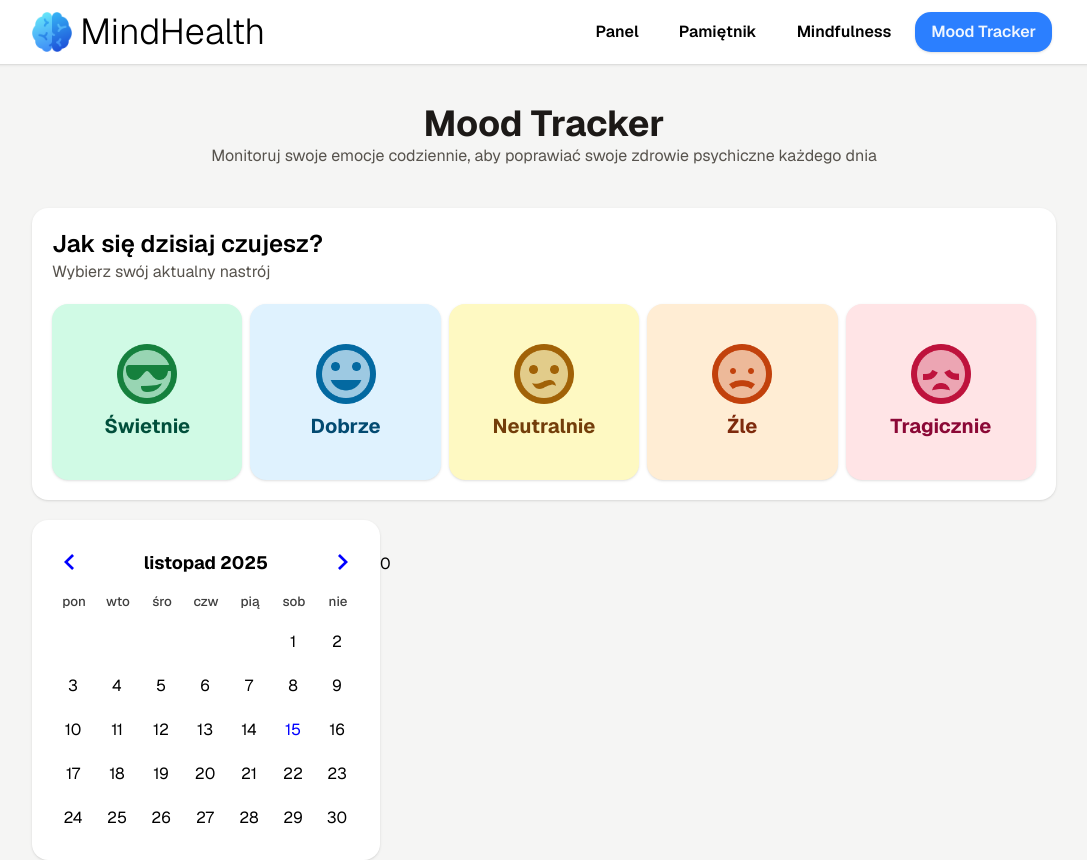
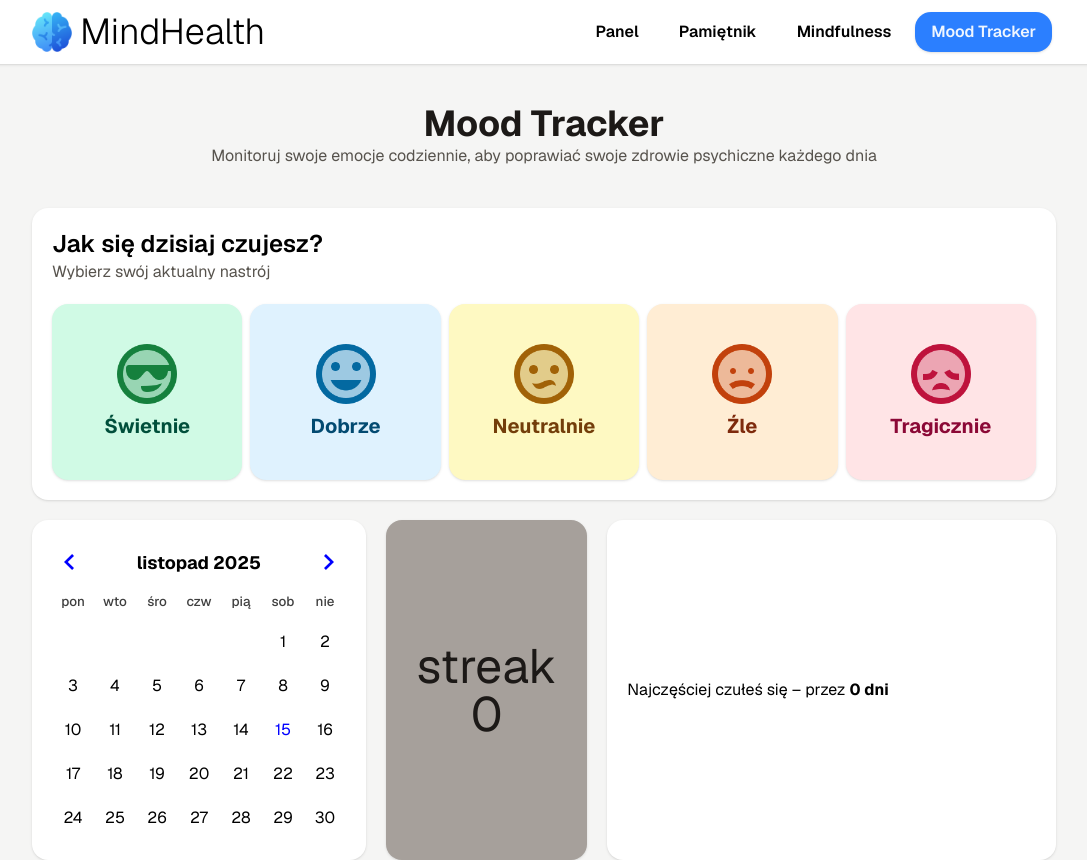
Before and after one commit to OKE225/MindHealth, a React (Vite) app in the folder client/: page /application/mood-tracker in a window 1280 px wide. Shown: the whole page, without its empty margins (96-1183 px from the left). Built offline with nearby package versions, Linux system fonts and the light colour scheme.

Commit message:
Create statistics for mood tracker

```diff
--- a/client/src/components/CalendarMood.tsx
+++ b/client/src/components/CalendarMood.tsx
@@ -67,7 +67,7 @@ const CalendarMood = () => {
   };
 
   return (
-    <div className="bg-white inline-block mt-5 p-5 shadow rounded-2xl">
+    <div className="bg-white inline-block p-5 shadow rounded-2xl">
       <DayPicker
         modifiers={modifiers}
         modifiersClassNames={modifiersClassNames}
--- a/client/src/components/MoodStatistics.tsx
+++ b/client/src/components/MoodStatistics.tsx
@@ -1,36 +1,23 @@
+import { useEffect, useState } from "react";
+import { isMoodTodaySelected } from "../utils/isMoodTodaySelected";
+import { calculateMoodStreak } from "../utils/calculateMoodStreak";
+
 interface MoodEntry {
   date: string;
   mood: string;
 }
 
 const MoodStatistics = () => {
-  const storedMoods = localStorage.getItem("moods");
-  if (!storedMoods) return 0;
+  const [streak, setStreak] = useState<number>(0);
+  const [isTodayCheck, setIsTodayCheck] = useState<boolean>(false);
 
-  const parseMoods = JSON.parse(storedMoods);
+  const storedMoods = localStorage.getItem("moods") || "[]";
+  const parseMoods: MoodEntry[] = JSON.parse(storedMoods);
 
-  const calculateStreak = () => {
-    const sortedMoods = parseMoods.sort(
-      (a: MoodEntry, b: MoodEntry) =>
-        new Date(b.date).getTime() - new Date(a.date).getTime()
-    );
-
-    let streak = 0;
-    const currentDate = new Date();
-
-    for (const entry of sortedMoods) {
-      const expectedDate = currentDate.toISOString().substring(0, 10);
-
-      if (entry.date === expectedDate) {
-        streak++;
-        currentDate.setDate(currentDate.getDate() - 1);
-      } else if (entry.date < expectedDate) {
-        break;
-      }
-    }
-
-    return streak;
-  };
+  useEffect(() => {
+    setIsTodayCheck(isMoodTodaySelected(parseMoods));
+    setStreak(calculateMoodStreak(parseMoods));
+  }, [parseMoods]);
 
   const calculateMostFrequentMood = () => {
     const moodsCount: { [key: string]: number } = {};
@@ -52,17 +39,32 @@ const MoodStatistics = () => {
     return { moodName: maxMood, count: maxCount };
   };
 
-  const streak = calculateStreak();
   const mostFrequentMood = calculateMostFrequentMood();
 
   return (
-    <div>
-      <p>{streak}</p>
-      <p>
-        {mostFrequentMood.count} - {mostFrequentMood.moodName}
-      </p>
-      {/* Najwięcej razy czułeś się np. Źle - przez np 3 dni */}
-    </div>
+    <>
+      <div
+        className={`flex flex-col w-[30%] justify-center ml-5 text-center rounded-2xl shadow p-5 ${
+          isTodayCheck
+            ? "bg-amber-400 text-amber-900"
+            : "bg-stone-400 text-stone-900"
+        }`}>
+        <p className="text-5xl">streak</p>
+        <p className="text-5xl">{streak}</p>
+        {/* <p>ICON</p> */}
+      </div>
+
+      <div className="bg-white w-[70%] flex flex-col justify-center p-5 ml-5 rounded-2xl shadow">
+        <p className="">
+          Najczęściej czułeś się <strong>{mostFrequentMood.moodName}</strong> –
+          przez{" "}
+          <strong>
+            {mostFrequentMood.count}{" "}
+            {mostFrequentMood.count === 1 ? "dzień" : "dni"}
+          </strong>
+        </p>
+      </div>
+    </>
   );
 };
 
--- a/client/src/pages/MoodTrackerPage.tsx
+++ b/client/src/pages/MoodTrackerPage.tsx
@@ -17,8 +17,10 @@ const MoodTrackerPage = () => {
         />
 
         <SelectYourMood />
-        <CalendarMood />
-        <MoodStatistics />
+        <span className="flex mt-5">
+          <CalendarMood />
+          <MoodStatistics />
+        </span>
       </main>
     </div>
   );
--- /dev/null
+++ b/client/src/utils/calculateMoodStreak.ts
@@ -0,0 +1,49 @@
+interface MoodEntry {
+  date: string;
+  mood: string;
+}
+
+export const calculateMoodStreak = (moods: MoodEntry[]) => {
+  if (moods.length === 0) {
+    return 0;
+  }
+
+  const sortedMoods = [...moods].sort(
+    (a, b) => new Date(b.date).getTime() - new Date(a.date).getTime()
+  );
+
+  const lastStreakDay = new Date(sortedMoods[0].date);
+  const currentDate = new Date();
+
+  const dayDiff = (date1: Date, date2: Date) => {
+    const d1 = new Date(date1.getFullYear(), date1.getMonth(), date1.getDate());
+    const d2 = new Date(date2.getFullYear(), date2.getMonth(), date2.getDate());
+    const diffTime = d2.getTime() - d1.getTime();
+    return diffTime / (1000 * 60 * 60 * 24);
+  };
+
+  const daysSinceLastStreak = dayDiff(lastStreakDay, currentDate);
+
+  if (daysSinceLastStreak > 2) {
+    return 0;
+  } else {
+    let streakCount = 1;
+    const checkDate = new Date(lastStreakDay);
+
+    for (let i = 1; i < sortedMoods.length; i++) {
+      checkDate.setDate(checkDate.getDate() - 1);
+      const moodDate = new Date(sortedMoods[i].date);
+
+      if (
+        moodDate.getFullYear() === checkDate.getFullYear() &&
+        moodDate.getMonth() === checkDate.getMonth() &&
+        moodDate.getDate() === checkDate.getDate()
+      ) {
+        streakCount++;
+      } else {
+        break;
+      }
+    }
+    return streakCount;
+  }
+};
--- /dev/null
+++ b/client/src/utils/isMoodTodaySelected.ts
@@ -0,0 +1,9 @@
+interface MoodEntry {
+  date: string;
+  mood: string;
+}
+
+export const isMoodTodaySelected = (moods: MoodEntry[]): boolean => {
+  const today = new Date().toISOString().substring(0, 10);
+  return moods.some((entry) => entry.date === today);
+};
```
